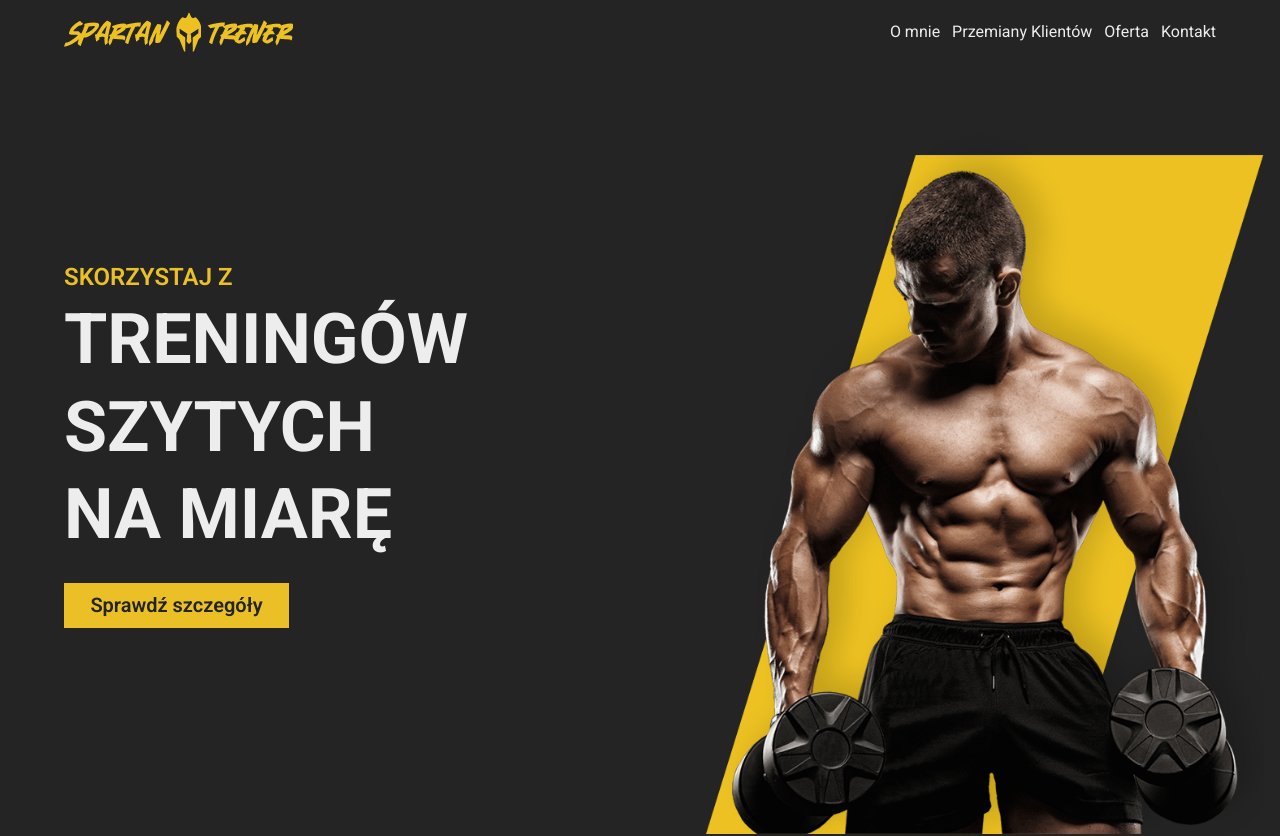
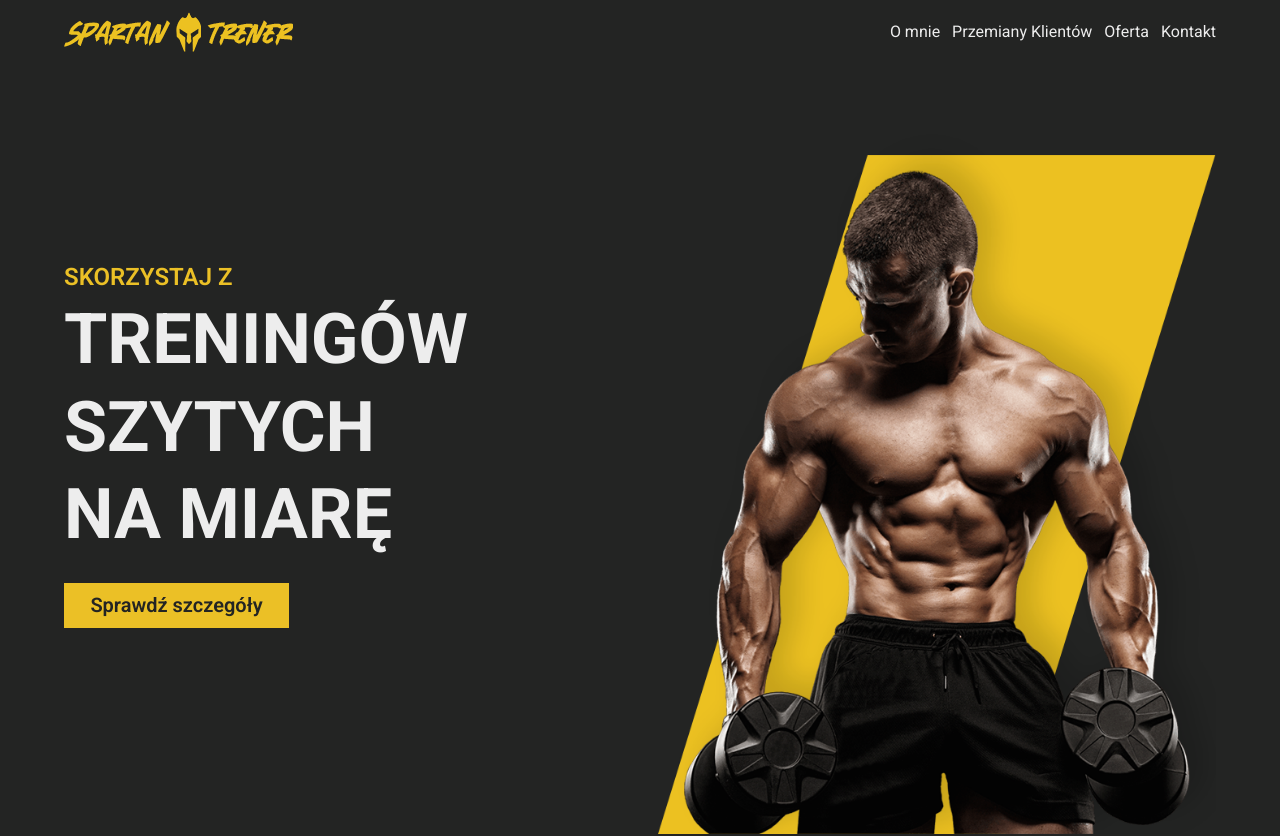
Before and after one commit to m-uchyla/personal-trainer, a React (Vite) app: page / in a window 1280 px wide. Shown: the top 836 px of the page. Built offline with nearby package versions, Linux system fonts and the light colour scheme.

Commit message:
hero bugfix

```diff
--- a/src/components/sections/Hero.jsx
+++ b/src/components/sections/Hero.jsx
@@ -16,7 +16,7 @@ const Hero = () => {
               </div>
           </div>
           <div className='flex'>
-              <img src={Bodybuilder} className='prevent-select sm:w-[100%] sm:h-[100%] w-[300px] h-[400px]  sm:relative absolute z-[1] -top-[-80px] sm:top-6 sm:-right-12 ss:-right-[130px] -right-32' />
+              <img src={Bodybuilder} className='prevent-select sm:w-[100%] sm:h-[100%] w-[300px] h-[400px]  sm:relative absolute z-[1] -top-[-80px] sm:top-6 sm:-right-0 ss:-right-[130px] -right-32' />
           </div>
         </div>
         <div className='sm:w-[225px] w-[140px] sm:mx-auto block ss:hidden'>
```
